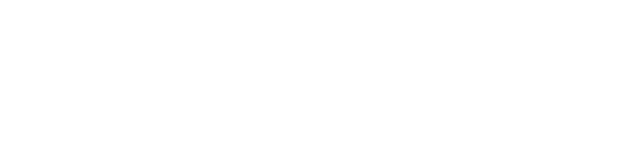
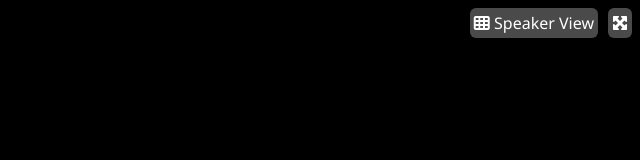
Before and after one commit to davidecaputo/html-css-zoom, a plain HTML site: page index.html in a window 1280 px wide. Shown: the whole page, without its empty margins (640-1280 px from the left). Drawn offline with Linux system fonts and the light colour scheme.

Commit message:
Add header

```diff
--- a/css/style.css
+++ b/css/style.css
@@ -1,3 +1,5 @@
+/* general */
+
 :root{
     --black: #000000;
     --white: #ffffff;
@@ -7,3 +9,32 @@
     --green: #4bc800;
     --red: #e10f0d;
 }
+
+body{
+    background-color: var(--black);
+    color: var(--white);
+    font-family: 'Noto Sans', sans-serif;
+}
+
+.flex-elements{
+    display: flex;
+    flex-wrap: wrap;
+}
+
+a{
+    text-decoration: none;
+    color: var(--white);
+}
+
+/* header */
+
+.f-header{
+    flex-direction: row-reverse;
+}
+
+.button{
+    background-color: var(--color-button);
+    border-radius: 6px;
+    padding: 4px;
+    margin-left: 10px;
+}
--- a/index.html
+++ b/index.html
@@ -4,12 +4,26 @@
     <meta charset="UTF-8">
     <meta http-equiv="X-UA-Compatible" content="IE=edge">
     <meta name="viewport" content="width=device-width, initial-scale=1.0">
+    <link rel="stylesheet" href="./css/style.css">
+    <link rel="preconnect" href="https://fonts.googleapis.com">
+    <link rel="preconnect" href="https://fonts.gstatic.com" crossorigin>
+    <link href="https://fonts.googleapis.com/css2?family=Noto+Sans:wght@400;500;700&display=swap" rel="stylesheet">
+    <link rel="stylesheet" href="https://cdnjs.cloudflare.com/ajax/libs/font-awesome/6.3.0/css/all.min.css" integrity="sha512-SzlrxWUlpfuzQ+pcUCosxcglQRNAq/DZjVsC0lE40xsADsfeQoEypE+enwcOiGjk/bSuGGKHEyjSoQ1zVisanQ==" crossorigin="anonymous" referrerpolicy="no-referrer" />
     <title>Zoom</title>
 </head>
 <body>
     <!-- inizio header -->
     <header>
-
+        <div class="flex-elements f-header">
+            <div class="button">
+                <a href="#"><i class="fa-solid fa-maximize"></i></a>
+            </div>
+            <div class="button">
+                <a href="#">
+                    <i class="fa-solid fa-table-cells"></i> Speaker View
+                </a>
+            </div>
+        </div>
     </header>
     <!-- fine header -->
 
```
